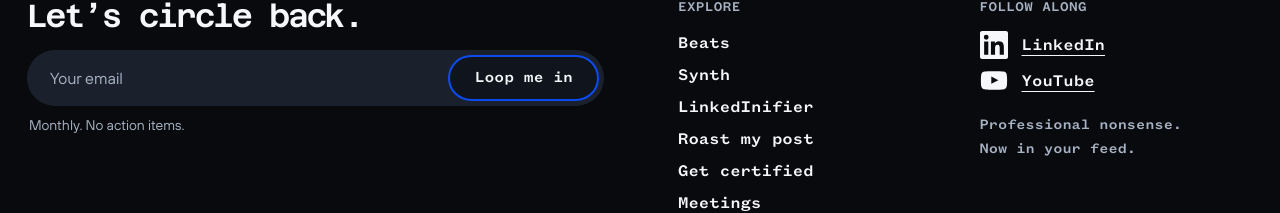
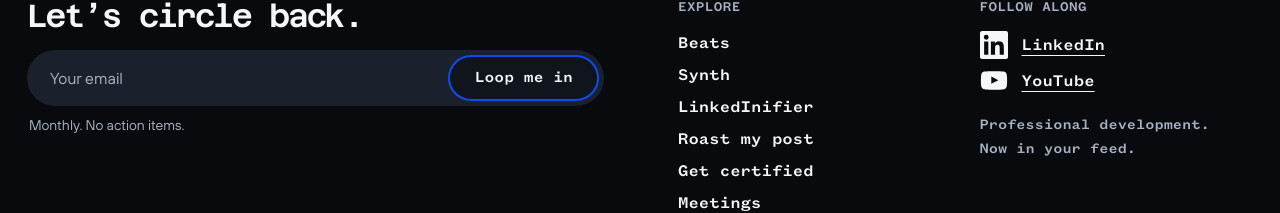
Before and after one commit to aphelps099/linkedin, a React (Vite) app: page / in a window 1280 px wide. Shown: the part 3226-3439 px from the top of the page. Built offline with nearby package versions, Linux system fonts and the light colour scheme; no server answers.

Commit message:
Update social footer copy to professional development

```diff
--- a/src/brand/SiteFooter.jsx
+++ b/src/brand/SiteFooter.jsx
@@ -105,7 +105,7 @@ export const SiteFooter = memo(function SiteFooter({base='/'}) {
             <svg viewBox="0 0 24 24" fill="currentColor" aria-hidden="true"><path fillRule="evenodd" d="M23 7s-.22-1.55-.89-2.23c-.85-.9-1.8-.9-2.24-.95C16.74 3.6 12 3.6 12 3.6h-.01s-4.73 0-7.86.22c-.44.05-1.39.05-2.24.95C1.22 5.45 1 7 1 7S.78 8.82.78 10.64v1.71C.78 14.18 1 16 1 16s.22 1.55.89 2.23c.85.9 1.97.87 2.47.97 1.79.17 7.64.22 7.64.22s4.74-.01 7.87-.23c.44-.05 1.39-.05 2.24-.95C22.78 17.55 23 16 23 16s.22-1.82.22-3.65v-1.71C23.22 8.82 23 7 23 7ZM9.69 14.43V8.12l6.07 3.16-6.07 3.15Z" clipRule="evenodd"/></svg>
             <span>YouTube</span>
           </a>
-          <p>Professional nonsense.<br/>Now in your feed.</p>
+          <p>Professional development.<br/>Now in your feed.</p>
         </section>
       </div>
       <section className="lb-fineprint" aria-labelledby={fineprint}>
```
